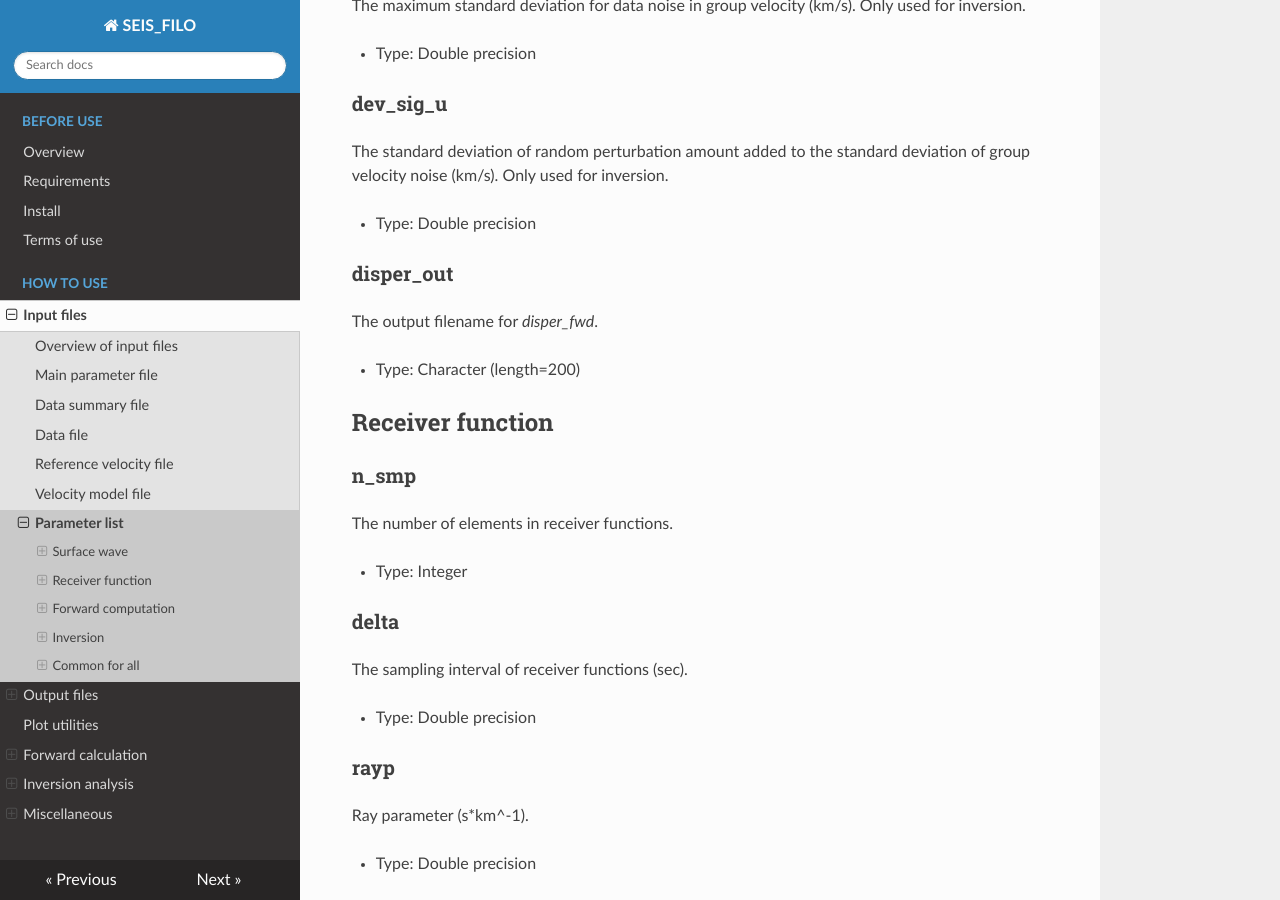
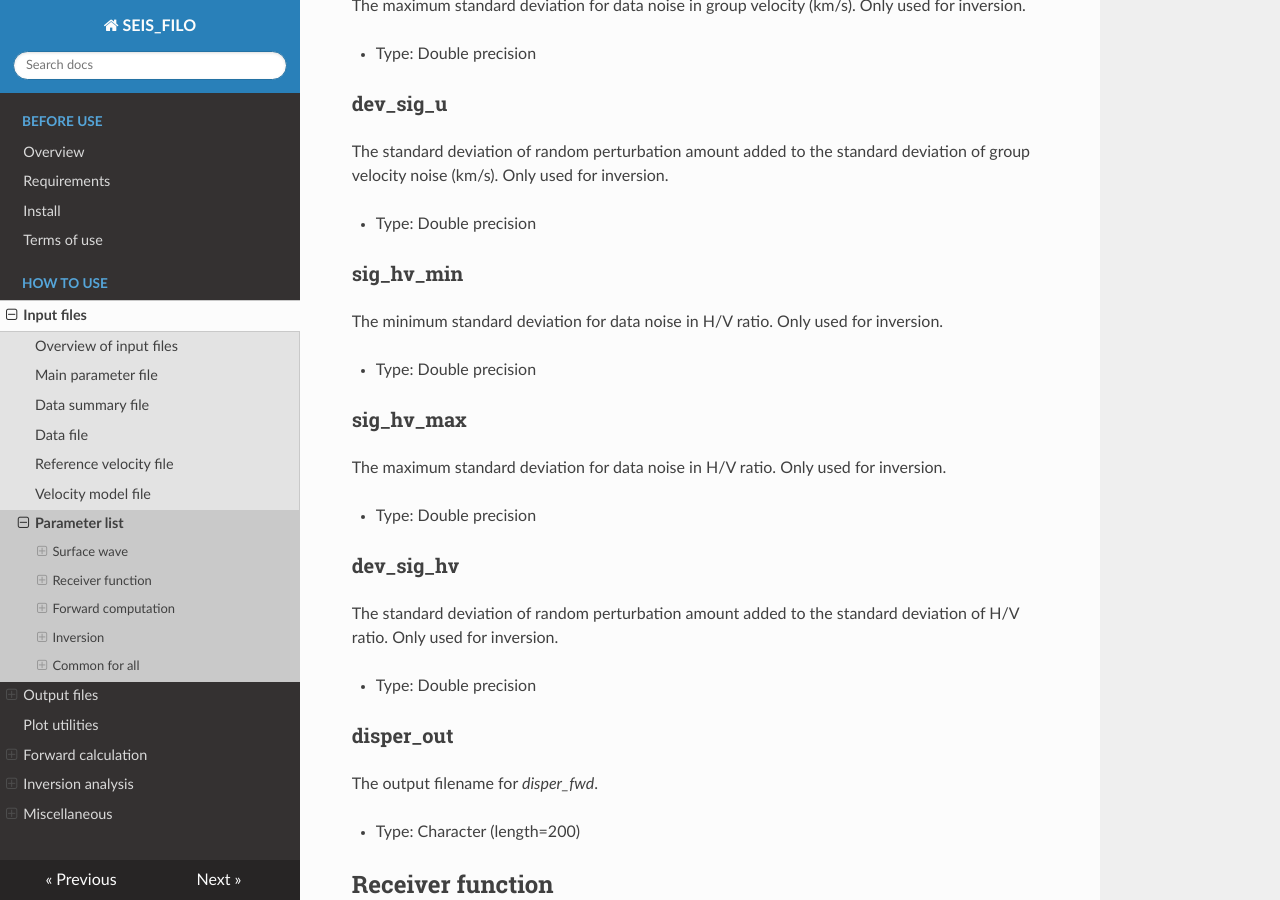
Before and after one commit to akuhara/SEIS_FILO, an MkDocs documentation site: the page built from docs/parameter_list.md, in a window 1280 px wide and 900 px high, scrolled down 2609 px. Built offline with MkDocs 1.6.1, drawn with Linux system fonts in a browser that asks for light colours; nearby versions of some CDN libraries.

Commit message:
update docs

```diff
--- a/docs/parameter_list.md
+++ b/docs/parameter_list.md
@@ -101,6 +101,24 @@ The maximum standard deviation for data noise in group velocity (km/s). Only use
 ### dev_sig_u
 
 The standard deviation of random perturbation amount added to the standard deviation of group velocity noise (km/s). Only used for inversion.
+
+* Type: Double precision
+
+### sig_hv_min
+
+The minimum standard deviation for data noise in H/V ratio. Only used for inversion.
+
+* Type: Double precision
+
+### sig_hv_max
+
+The maximum standard deviation for data noise in H/V ratio. Only used for inversion.
+
+* Type: Double precision
+
+### dev_sig_hv
+
+The standard deviation of random perturbation amount added to the standard deviation of H/V ratio. Only used for inversion.
 
 * Type: Double precision
 
```
Also changed, not shown: docs/data_file.md (+5 -5 lines), docs/data_summary_file.md (+1 -1 lines).
